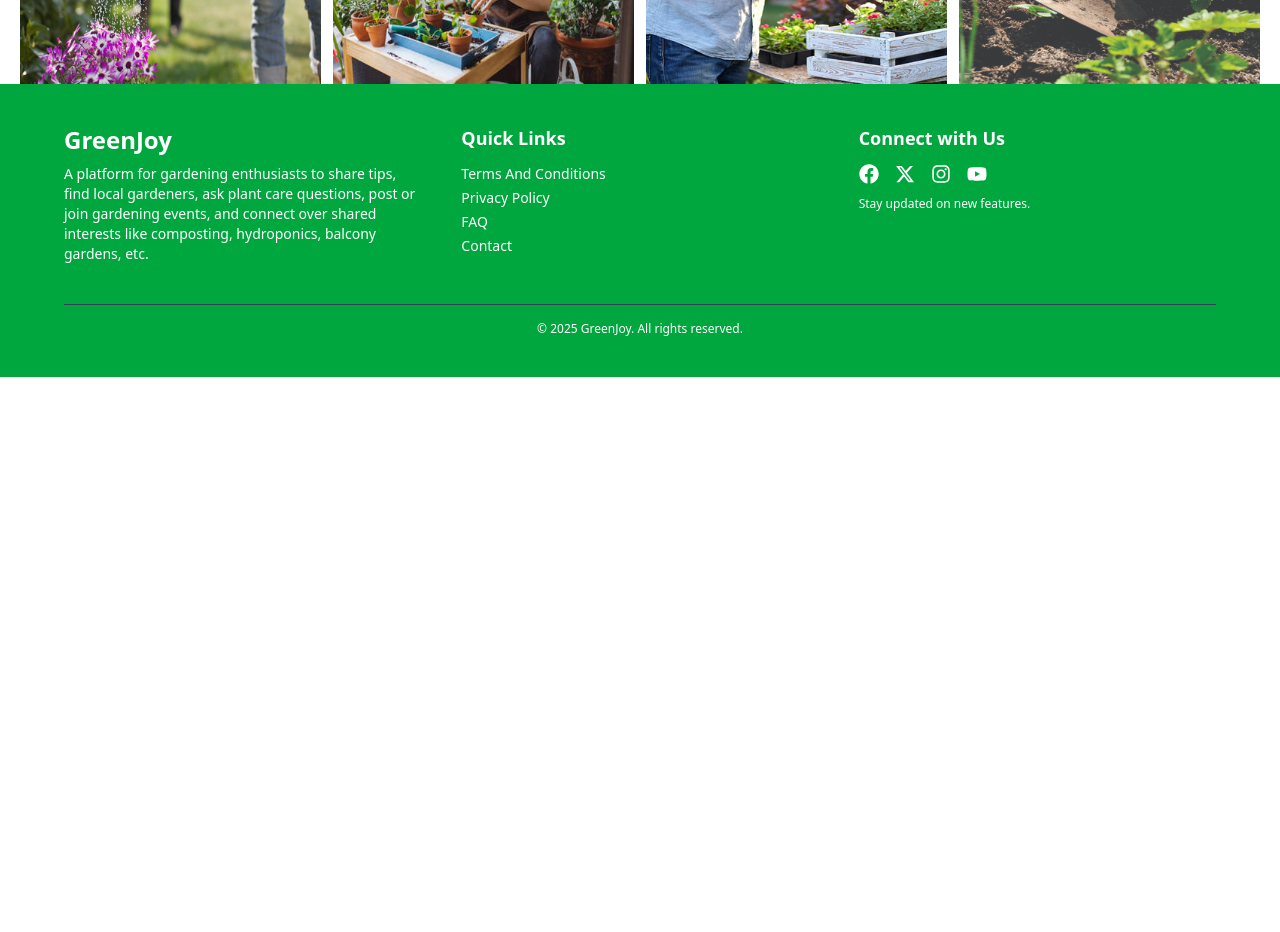
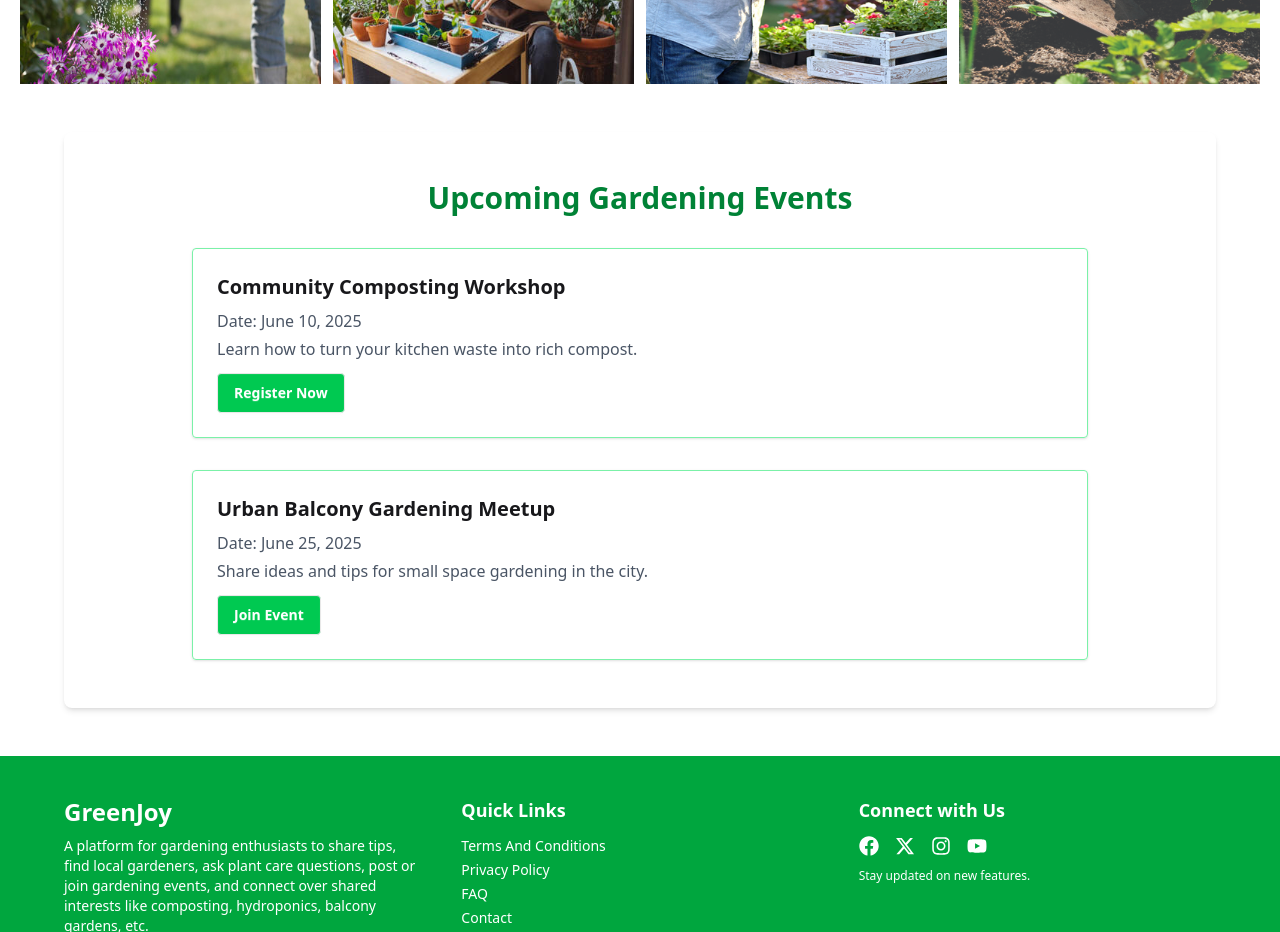
Before and after one commit to TasmiaTory37/GreenJoy-A10-client, a React (Vite) app: page / in a window 1280 px wide. Shown: the part 1200-2132 px from the top of the page. Before the commit the page ends 1577 px from the top, so only its background shows below. Built offline with nearby package versions, Linux system fonts and the light colour scheme.

Commit message:
Extra Section2 added

```diff
--- /dev/null
+++ b/src/components/Events.jsx
@@ -0,0 +1,30 @@
+import React from 'react';
+
+const Events = () => {
+    return (
+        <div>
+            <section className="max-w-6xl mx-auto px-6 py-12 bg-white rounded-lg shadow-md my-12">
+                <h2 className="text-3xl font-bold text-green-700 mb-8 text-center">Upcoming Gardening Events</h2>
+                <div className="max-w-4xl mx-auto space-y-8">
+                <div className="border border-green-300 rounded p-6 shadow hover:shadow-lg transition">
+                    <h3 className="text-xl font-semibold mb-2">Community Composting Workshop</h3>
+                    <p className="text-gray-600 mb-1">Date: June 10, 2025</p>
+                    <p className="text-gray-600 mb-3">Learn how to turn your kitchen waste into rich compost.</p>
+                    <button className="btn bg-green-500 text-white font-semibold hover:bg-green-600">Register Now</button>
+                </div>
+
+                <div className="border border-green-300 rounded p-6 shadow hover:shadow-lg transition">
+                    <h3 className="text-xl font-semibold mb-2">Urban Balcony Gardening Meetup</h3>
+                    <p className="text-gray-600 mb-1">Date: June 25, 2025</p>
+                    <p className="text-gray-600 mb-3">Share ideas and tips for small space gardening in the city.</p>
+                    <button className="btn bg-green-500 text-white font-semibold hover:bg-green-600">Join Event</button>
+                    </div>
+                </div>
+            </section>
+
+
+        </div>
+    );
+};
+
+export default Events;
--- a/src/pages/Home.jsx
+++ b/src/pages/Home.jsx
@@ -1,6 +1,7 @@
 import React from 'react';
 import Banner from '../components/Banner';
 import Project from '../components/Project';
+import Events from '../components/Events';
 
 
 
@@ -9,6 +10,7 @@ const Home = () => {
         <div>
             <Banner></Banner>
             <Project></Project>
+            <Events></Events>
 
 
 
```
